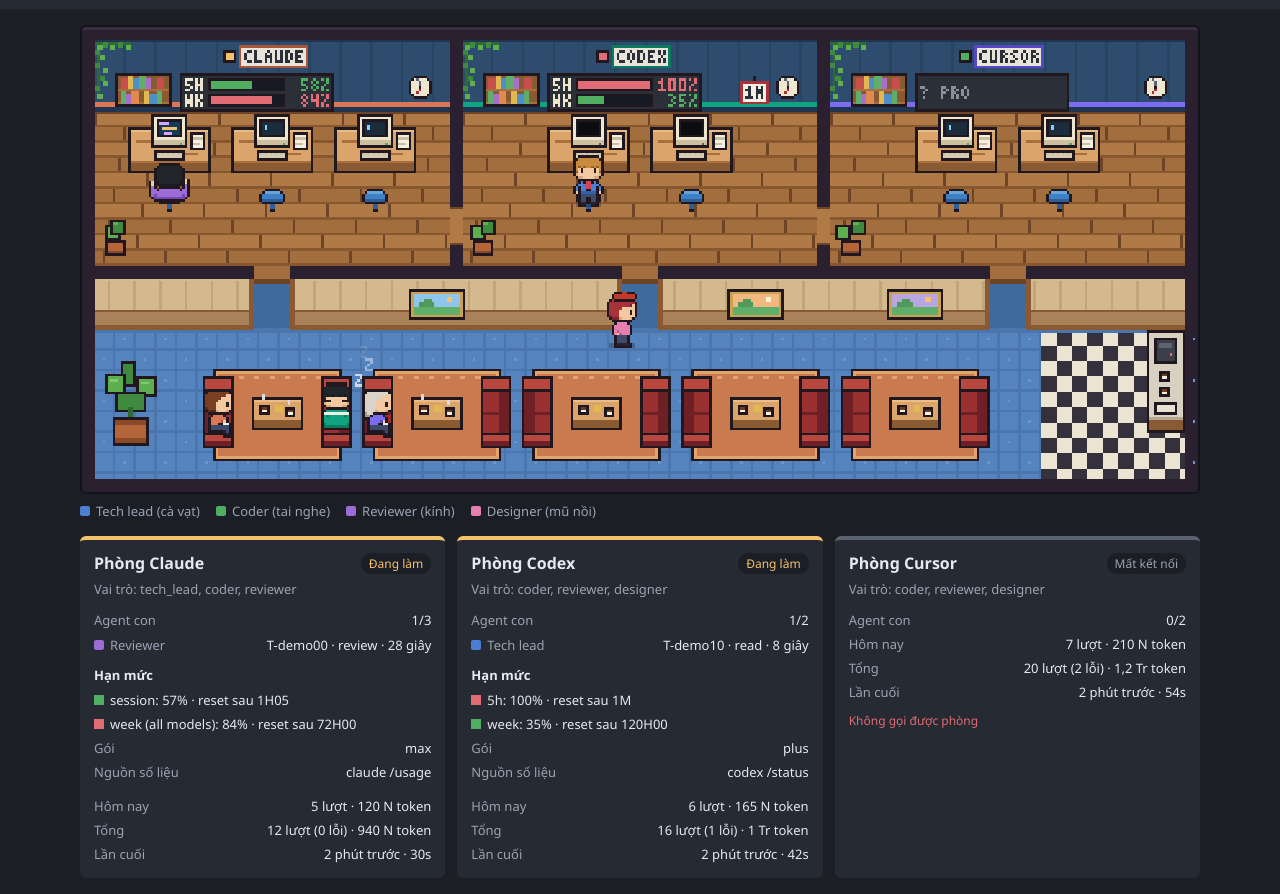
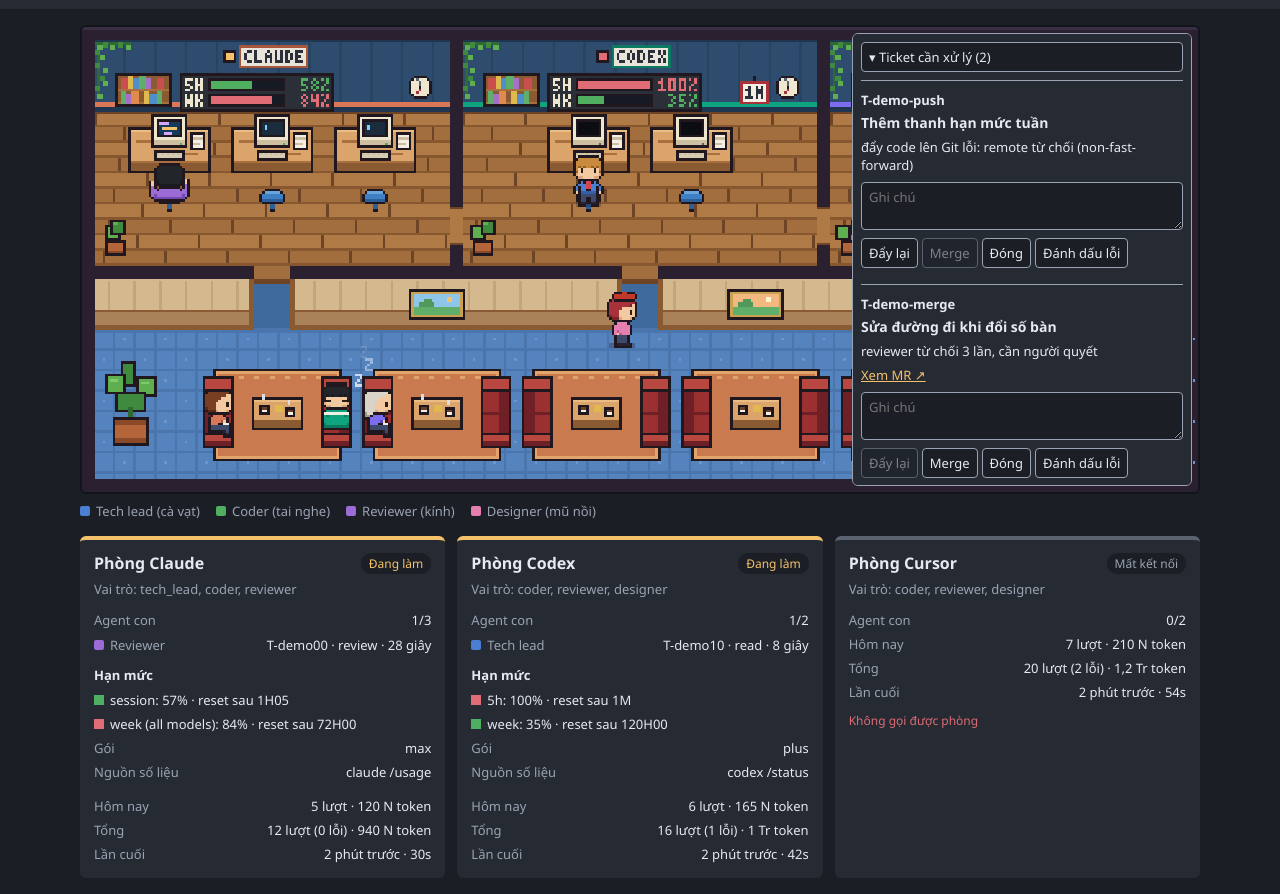
Before and after one commit to VX-Anh/aico-office, a website built with Vite: page index.html in a window 1280 px wide. Shown: the part 47-941 px from the top of the page. Built offline with nearby package versions, Linux system fonts and the light colour scheme.

Commit message:
T-87b2140f/W2: Thêm panel ticket escalated và polling cùng worker.
Idempotency-Key: T-87b2140f:code:1:W2

```diff
--- a/index.html
+++ b/index.html
@@ -17,7 +17,10 @@
       </form>
     </header>
     <main>
-      <canvas id="office" aria-label="Văn phòng agent"></canvas>
+      <div class="stage">
+        <canvas id="office" aria-label="Văn phòng agent"></canvas>
+        <section id="escalations" aria-label="Ticket cần xử lý"></section>
+      </div>
       <div id="legend" class="legend" aria-label="Chú thích vai trò agent con"></div>
       <section id="cards" class="cards"></section>
     </main>
--- /dev/null
+++ b/src/escalation-panel.ts
@@ -0,0 +1,202 @@
+import type { EscalationAction, Ticket } from "./api";
+import { actionAvailability, ESCALATION_ACTIONS, mergeRequest, needsConfirm } from "./tickets";
+
+export interface EscalationItem {
+  ticket: Ticket;
+  reason: string | null;
+}
+
+export interface EscalationSource {
+  list(): Promise<EscalationItem[]>;
+  act(id: string, action: EscalationAction, comment: string): Promise<void>;
+}
+
+const LABELS: Record<EscalationAction, string> = {
+  retry_push: "Đẩy lại", merge: "Merge", close: "Đóng", fail: "Đánh dấu lỗi",
+};
+const STORAGE_KEY = "aico-office.escalations";
+
+function node<K extends keyof HTMLElementTagNameMap>(tag: K, text?: string): HTMLElementTagNameMap[K] {
+  const result = document.createElement(tag);
+  if (text !== undefined) result.textContent = text;
+  return result;
+}
+
+interface TicketRow {
+  root: HTMLElement;
+  update(item: EscalationItem): void;
+}
+
+export function createEscalationPanel(root: HTMLElement, initialSource: EscalationSource) {
+  let source = initialSource;
+  let generation = 0;
+  let revision = 0;
+  let collapsed = false;
+  try { collapsed = localStorage.getItem(STORAGE_KEY) === "collapsed"; } catch { /* Chỉ lưu trong phiên nếu bị chặn. */ }
+  const toggle = node("button");
+  toggle.type = "button";
+  toggle.className = "escalation-toggle";
+  const body = node("div");
+  body.id = "escalation-body";
+  toggle.setAttribute("aria-controls", body.id);
+  const error = node("p");
+  error.className = "error";
+  error.setAttribute("role", "status");
+  const empty = node("p", "Không có ticket cần xử lý");
+  const list = node("div");
+  list.className = "escalation-list";
+  body.append(error, empty, list);
+  root.append(toggle, body);
+  const rows = new Map<string, TicketRow>();
+  // Khoá theo id kể cả khi một poll tạm gỡ dòng đang gửi.
+  const pending = new Set<string>();
+
+  function heading(): void {
+    toggle.textContent = `${collapsed ? "▸" : "▾"} Ticket cần xử lý (${rows.size})`;
+    toggle.setAttribute("aria-expanded", String(!collapsed));
+    body.hidden = collapsed;
+    empty.hidden = rows.size > 0;
+  }
+  toggle.addEventListener("click", () => {
+    collapsed = !collapsed;
+    try { localStorage.setItem(STORAGE_KEY, collapsed ? "collapsed" : "expanded"); } catch { /* Giữ trạng thái trong phiên. */ }
+    heading();
+  });
+
+  function createRow(first: EscalationItem): TicketRow {
+    const id = first.ticket.id;
+    const rowGeneration = generation;
+    const article = node("article");
+    article.className = "escalation-ticket";
+    article.dataset.ticketId = id;
+    const code = node("strong", id);
+    const title = node("h3");
+    const reason = node("p");
+    const mr = node("a", "Xem MR ↗");
+    mr.target = "_blank";
+    mr.rel = "noopener noreferrer";
+    const comment = node("textarea");
+    comment.rows = 2;
+    comment.placeholder = "Ghi chú";
+    comment.setAttribute("aria-label", `Ghi chú ${id}`);
+    const actions = node("div");
+    actions.className = "escalation-actions";
+    const confirmation = node("div");
+    confirmation.className = "escalation-confirm";
+    const question = node("span");
+    const yes = node("button", "Xác nhận");
+    const cancel = node("button", "Huỷ");
+    yes.type = cancel.type = "button";
+    confirmation.append(question, yes, cancel);
+    const message = node("p");
+    message.className = "error";
+    message.setAttribute("role", "status");
+    article.append(code, title, reason, mr, comment, actions, confirmation, message);
+    let item = first;
+    let confirming: EscalationAction | null = null;
+    const buttons = new Map<EscalationAction, HTMLButtonElement>();
+
+    function render(): void {
+      const available = actionAvailability(item.reason, item.ticket);
+      if (confirming && !available[confirming]) confirming = null;
+      title.textContent = item.ticket.title;
+      reason.textContent = item.reason ?? "chưa rõ lý do";
+      const link = mergeRequest(item.ticket).url;
+      mr.hidden = !link;
+      if (link) mr.href = link;
+      else mr.removeAttribute("href");
+      for (const [action, button] of buttons) button.disabled = pending.has(id) || !available[action];
+      confirmation.hidden = confirming === null;
+      question.textContent = confirming ? `${LABELS[confirming]} ticket này?` : "";
+      yes.disabled = cancel.disabled = pending.has(id);
+      article.setAttribute("aria-busy", String(pending.has(id)));
+    }
+
+    async function submit(action: EscalationAction): Promise<void> {
+      if (generation !== rowGeneration || pending.has(id) || !actionAvailability(item.reason, item.ticket)[action]) return;
+      const requestSource = source;
+      pending.add(id);
+      message.textContent = "";
+      render();
+      try {
+        await requestSource.act(id, action, comment.value);
+        if (generation !== rowGeneration) return;
+        confirming = null;
+        // Bỏ kết quả list bắt đầu trước lúc action hoàn tất.
+        revision++;
+        await refresh();
+      } catch (exc) {
+        if (generation === rowGeneration && rows.get(id) === row) {
+          message.textContent = exc instanceof Error ? exc.message : String(exc);
+        }
+      } finally {
+        if (generation === rowGeneration) {
+          pending.delete(id);
+          rows.get(id)?.update(itemFor(id) ?? item);
+        }
+      }
+    }
+
+    for (const action of ESCALATION_ACTIONS) {
+      const button = node("button", LABELS[action]);
+      button.type = "button";
+      button.addEventListener("click", () => {
+        if (needsConfirm(action)) { confirming = action; render(); }
+        else void submit(action);
+      });
+      buttons.set(action, button);
+      actions.append(button);
+    }
+    yes.addEventListener("click", () => { if (confirming) void submit(confirming); });
+    cancel.addEventListener("click", () => { confirming = null; render(); });
+    const row: TicketRow = { root: article, update(next) { item = next; render(); } };
+    render();
+    return row;
+  }
+
+  let items = new Map<string, EscalationItem>();
+  function itemFor(id: string): EscalationItem | undefined { return items.get(id); }
+
+  async function refresh(): Promise<void> {
+    const requestGeneration = generation;
+    const requestRevision = ++revision;
+    const requestSource = source;
+    try {
+      const next = await requestSource.list();
+      if (generation !== requestGeneration || revision !== requestRevision) return;
+      items = new Map(next.map((item) => [item.ticket.id, item]));
+      for (const [id, row] of rows) {
+        if (!items.has(id)) { row.root.remove(); rows.delete(id); }
+      }
+      for (const [id, item] of items) {
+        let row = rows.get(id);
+        if (!row) {
+          row = createRow(item);
+          rows.set(id, row);
+          list.append(row.root);
+        } else row.update(item);
+      }
+      error.textContent = "";
+      heading();
+    } catch (exc) {
+      if (generation !== requestGeneration || revision !== requestRevision) return;
+      error.textContent = `Lỗi tải ticket: ${exc instanceof Error ? exc.message : String(exc)}`;
+    }
+  }
+
+  heading();
+  return {
+    refresh,
+    setSource(next: EscalationSource): void {
+      generation++;
+      revision++;
+      source = next;
+      rows.clear();
+      items.clear();
+      pending.clear();
+      list.replaceChildren();
+      error.textContent = "";
+      heading();
+    },
+  };
+}
--- a/src/main.ts
+++ b/src/main.ts
@@ -1,6 +1,8 @@
-import { type ApiConfig, type WorkerStatus, demoWorkers, fetchWorkers, loadConfig, roomAgents, saveConfig } from "./api";
+import { type ApiConfig, type WorkerStatus, demoWorkers, escalationAction, fetchEscalationReason, fetchTickets, fetchWorkers, loadConfig, roomAgents, saveConfig } from "./api";
 import { ROLE_STYLES, USAGE, drawScene, resetActors, roleStyle, sceneSize } from "./scene/index";
 import { isStale, parseUsage, shortCountdown, usageLevel, usagePercent } from "./usage";
+import { createEscalationPanel, type EscalationSource } from "./escalation-panel";
+import { applyDemoAction, demoTickets, reasonKey } from "./tickets";
 import "./style.css";
 
 const POLL_MS = 3000;
@@ -20,6 +22,44 @@ const ctx = canvas.getContext("2d")!;
 
 let config: ApiConfig | null = loadConfig();
 let workers: WorkerStatus[] = demoWorkers(Date.now());
+let sourceGeneration = 0;
+let workerRevision = 0;
+
+function ticketSource(current: ApiConfig | null): EscalationSource {
+  if (!current) {
+    let tickets = demoTickets();
+    return {
+      async list() { return tickets.filter((ticket) => ticket.status === "escalated").map((ticket) => ({ ticket, reason: ticket.reason })); },
+      async act(id, action) { tickets = applyDemoAction(tickets, id, action); },
+    };
+  }
+  const reasons = new Map<string, Promise<string | null>>();
+  return {
+    async list() {
+      const tickets = await fetchTickets(current);
+      const keys = new Set(tickets.map(reasonKey));
+      for (const key of reasons.keys()) if (!keys.has(key)) reasons.delete(key);
+      return Promise.all(tickets.map(async (ticket) => {
+        const key = reasonKey(ticket);
+        let reason = reasons.get(key);
+        if (!reason) {
+          reason = fetchEscalationReason(current, ticket.id).catch(() => null);
+          reasons.set(key, reason);
+        }
+        return { ticket, reason: await reason };
+      }));
+    },
+    act(id, action, comment) { return escalationAction(current, id, action, "owner", comment); },
+  };
+}
+
+const panel = createEscalationPanel(document.querySelector<HTMLElement>("#escalations")!, ticketSource(config));
+
+function changeSource(): void {
+  sourceGeneration++;
+  panel.setSource(ticketSource(config));
+}
+
 
 function fmtNumber(n: number | undefined): string {
   return new Intl.NumberFormat("vi-VN", { notation: "compact" }).format(n ?? 0);
@@ -126,21 +166,31 @@ function renderCards(now: number): void {
   );
 }
 
-async function poll(): Promise<void> {
-  if (!config) {
+async function pollWorkers(): Promise<void> {
+  const current = config;
+  const generation = sourceGeneration;
+  const revision = ++workerRevision;
+  if (!current) {
     workers = demoWorkers(Date.now());
     status.textContent = "Chế độ demo (dữ liệu giả)";
     status.className = "conn demo";
     return;
   }
   try {
-    workers = await fetchWorkers(config);
-    status.textContent = `Đã nối ${config.baseUrl}`;
+    const next = await fetchWorkers(current);
+    if (sourceGeneration !== generation || workerRevision !== revision) return;
+    workers = next;
+    status.textContent = `Đã nối ${current.baseUrl}`;
     status.className = "conn ok";
   } catch (exc) {
+    if (sourceGeneration !== generation || workerRevision !== revision) return;
     status.textContent = `Lỗi: ${(exc as Error).message}`;
     status.className = "conn bad";
   }
+}
+
+async function poll(): Promise<void> {
+  await Promise.allSettled([pollWorkers(), panel.refresh()]);
 }
 
 form.addEventListener("submit", (event) => {
@@ -150,6 +200,7 @@ form.addEventListener("submit", (event) => {
   const token = String(data.get("token") ?? "").trim();
   config = baseUrl && token ? { baseUrl, token } : null;
   saveConfig(config);
+  changeSource();
   // đổi nguồn dữ liệu: xoá cảnh cũ, agent của nguồn mới được đặt thẳng vào ghế
   if (config) workers = [];
   resetActors();
@@ -158,6 +209,7 @@ form.addEventListener("submit", (event) => {
 form.querySelector<HTMLButtonElement>("#demo")!.addEventListener("click", () => {
   config = null;
   saveConfig(null);
+  changeSource();
   resetActors();
   void poll();
 });
--- a/src/style.css
+++ b/src/style.css
@@ -109,3 +109,40 @@ main { max-width: 1152px; margin: 0 auto; padding: 16px; }
 .usage .value { margin-left: auto; }
 .usage-note, .usage-stale { margin: 4px 0 0; color: var(--muted); }
 .usage-stale { color: var(--working); }
+
+.stage { position: relative; }
+#escalations {
+  position: absolute;
+  top: 8px;
+  right: 8px;
+  z-index: 1;
+  width: min(340px, calc(100% - 16px));
+  max-height: calc(100% - 16px);
+  overflow: auto;
+  background: var(--panel);
+  border: 1px solid var(--muted);
+  border-radius: 6px;
+  padding: 8px;
+  font-size: 13px;
+  overflow-wrap: anywhere;
+}
+#escalations button, #escalations textarea {
+  font: inherit;
+  color: var(--text);
+  background: var(--bg);
+  border: 1px solid var(--muted);
+  border-radius: 4px;
+  padding: 5px 7px;
+}
+#escalations button { cursor: pointer; }
+#escalations button:disabled { opacity: 0.45; cursor: default; }
+#escalations .escalation-toggle { width: 100%; text-align: left; }
+.escalation-ticket { padding: 10px 0; border-top: 1px solid var(--muted); }
+.escalation-ticket h3 { margin: 4px 0; font-size: 14px; }
+.escalation-ticket p { margin: 6px 0; }
+.escalation-ticket a { color: var(--working); }
+#escalations textarea { display: block; width: 100%; margin: 8px 0; resize: vertical; }
+.escalation-actions { display: flex; flex-wrap: wrap; gap: 4px; }
+.escalation-confirm { margin-top: 8px; }
+.escalation-confirm span { display: block; margin-bottom: 4px; }
+.escalation-confirm button { margin-right: 4px; }
```
Also changed, not shown: README.md.
